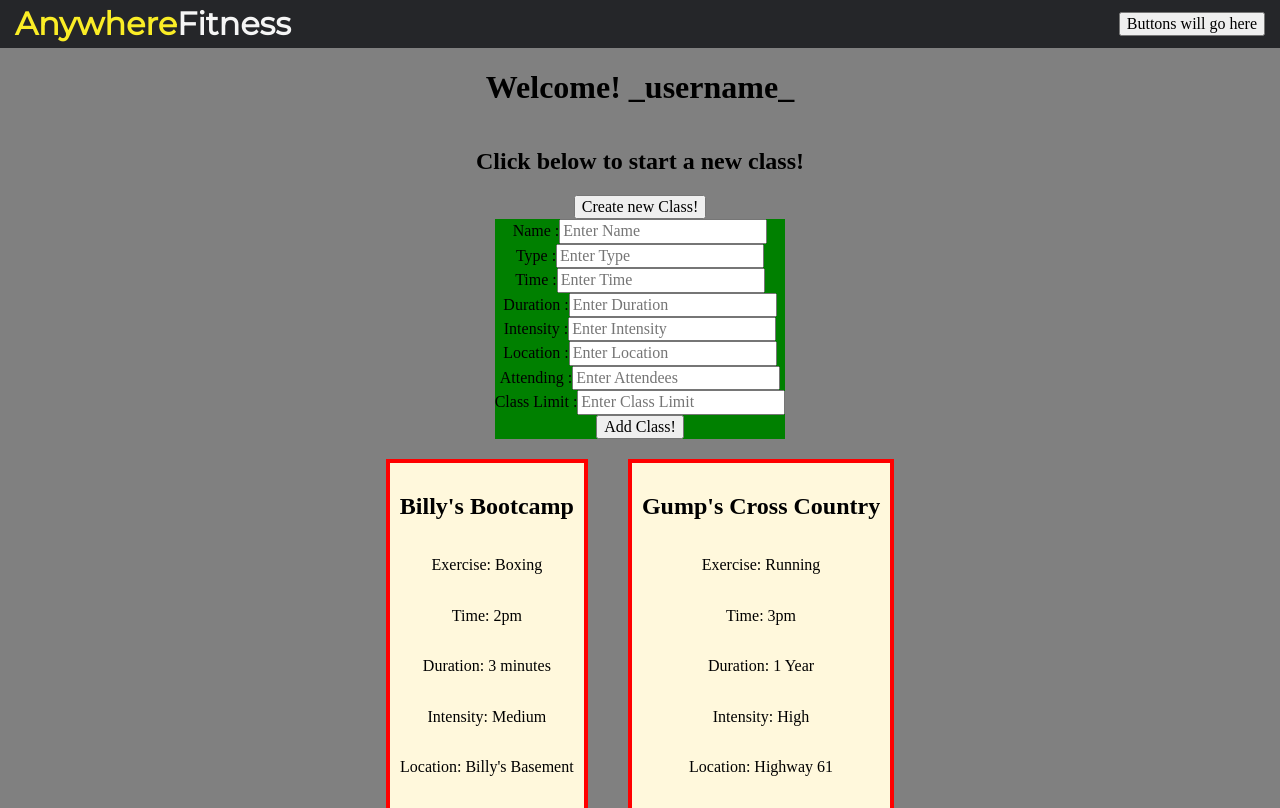
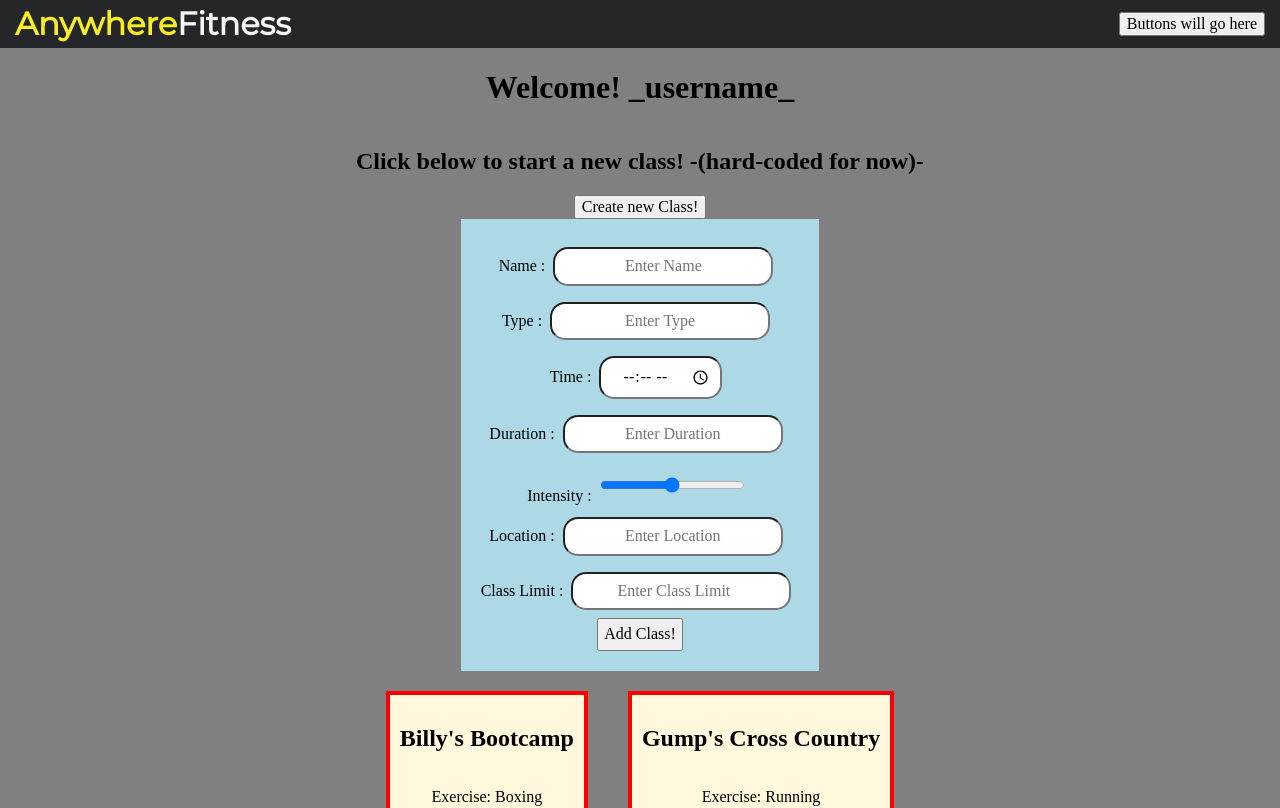
Before and after one commit to anywhere-fitness-tt2/Front-end, a React (Create React App) app in the folder anywhere-fitness/: page /instructor-profile in a window 1280 px wide. Shown: the top 808 px of the page. Built offline with nearby package versions, Linux system fonts and the light colour scheme.

Commit message:
Created new class form, laying structure for instructor add/edit/delete

```diff
--- a/anywhere-fitness/src/components/ClassForm.js
+++ b/anywhere-fitness/src/components/ClassForm.js
@@ -6,13 +6,23 @@ display:flex;
 flex-flow:column nowrap;
 align-items:center;
 text-align:center;
-background:green;
+background: lightblue;
+padding: 20px;
+
+.formInput {
+  padding: 8px;
+  margin: 8px;
+  border-radius:15px;
+  text-align:center;
+}
+
+.submitBtn {
+  padding: 5px;
+}
 `
 
 const ClassForm = props => {
   const { formValues, handleChange, handleClassSubmit } = props;
-
-
 
   return (
       <StyledClassForm className="formGroup" onSubmit={handleClassSubmit}>
@@ -38,7 +48,7 @@ const ClassForm = props => {
         </label>
         <label className="formLabel"> Time :
           <input
-          type="text"
+          type="time"
           name="time"
           className="formInput"
           placeholder="Enter Time"
@@ -58,7 +68,9 @@ const ClassForm = props => {
         </label>
         <label className="formLabel"> Intensity :
           <input
-          type="text"
+          type="range"
+          min="0"
+          max="10"
           name="intensityLvl"
           className="formInput"
           placeholder="Enter Intensity"
@@ -76,19 +88,19 @@ const ClassForm = props => {
           value={formValues.location}
           />
         </label>
-        <label className="formLabel"> Attending :
+        {/* <label className="formLabel"> Attending :
           <input
-          type="text"
+          type="number"
           name="attendees"
           className="formInput"
           placeholder="Enter Attendees"
           onChange={handleChange}
           value={formValues.attendees}
           />
-        </label>
+        </label> */}
         <label className="formLabel"> Class Limit :
           <input
-          type="text"
+          type="number"
           name="maxSize"
           className="formInput"
           placeholder="Enter Class Limit"
@@ -96,9 +108,9 @@ const ClassForm = props => {
           value={formValues.maxSize}
           />
         </label>
-        <button>Add Class!</button>
+        <button className="submitBtn">Add Class!</button>
       </StyledClassForm>
   )
 }
 
-export default ClassForm
+export default ClassForm;
--- /dev/null
+++ b/anywhere-fitness/src/components/InstructorEditClass.js
@@ -0,0 +1,11 @@
+import React from 'react'
+
+const InstructorEditClass = () => {
+  return (
+    <div>
+      I'm the edit menu!
+    </div>
+  )
+}
+
+export default InstructorEditClass
--- a/anywhere-fitness/src/components/InstructorProfile.js
+++ b/anywhere-fitness/src/components/InstructorProfile.js
@@ -4,6 +4,7 @@ import styled from 'styled-components'; // eslint-disable-next-line
 import axiosAuth from '../utils/axiosWithAuth';
 
 import InstructorClassCard from './InstructorClassCard';
+import InstructorEditClass from './InstructorEditClass';
 import ClassForm from './ClassForm';
 
 const initialWorkouts = [
@@ -64,22 +65,18 @@ align-items:center;
 `
 
 const InstructorProfile = props => { // eslint-disable-next-line
-  const [ formValues, setFormValues ] = useState(initialFormValues);
+  const [ formValues, setFormValues ] = useState(initialFormValues);// eslint-disable-next-line
   const [ workouts, setWorkouts ] = useState(initialWorkouts); // eslint-disable-next-line
-  const [ userWorkouts, setUserWorkouts ] = useState(initialWorkouts)
+  const [ userWorkouts, setUserWorkouts ] = useState(initialWorkouts) // eslint-disable-next-line
   const [ isEditing, setIsEditing ] = useState(false);
+  const [ workoutToEdit, setWorkoutToEdit ] = useState(initialFormValues);
 
-  // Will render upcoming classes by id
+  // Will render upcoming classes by instructor id
 
   // useEffect(() => {
-  //   axiosAuth()
-  //   .get('instructors classes')
-  //   .then(res => {
-  //     setWorkouts(res.data) //set to dummy data
-  //   })
-  //   .catch(err => {
-  //     console.log(err)
-  //   })
+  //
+  // no action yet, getclassbyid
+  //
   // },[])
 
   const handleChange = event => {
@@ -92,14 +89,26 @@ const InstructorProfile = props => { // eslint-disable-next-line
 
   const handleClassSubmit = event => {
     event.preventDefault();
+    console.log('form submitted!')
+    // no action yet, addClass
+    // history.push to instructor profile
+  }
 
+  const editWorkout = workout => {
+    setIsEditing(true);
+    setWorkoutToEdit(workout)
+  }
+
+  const saveEdit = () => {
+    // action needed
+    // put
   }
 
   return (
     <StyledInstructorProfile>
       {/* pull in loggedInUser name */}
       <h1>Welcome! _username_</h1>
-      <h2>Click below to start a new class!</h2>
+      <h2>Click below to start a new class! -(hard-coded for now)-</h2>
       {/* add Link and Route to button | match url/ user id /"new Event"? or w/e endpoint is called */}
       <button className="eventBtn">Create new Class!</button>
       <ClassForm
@@ -115,9 +124,19 @@ const InstructorProfile = props => { // eslint-disable-next-line
             key={workout.id}
             className="classCard"
             workout={workout}
+            onClick={()=>editWorkout(workout)}
             />
           )
         })
+      }
+      {
+        isEditing &&
+        <InstructorEditClass
+        setIsEditing={setIsEditing}
+        workoutToEdit={workoutToEdit}
+        setWorkoutToEdit={setWorkoutToEdit}
+        saveEdit={saveEdit}
+        />
       }
       </div>
     </StyledInstructorProfile>
```
